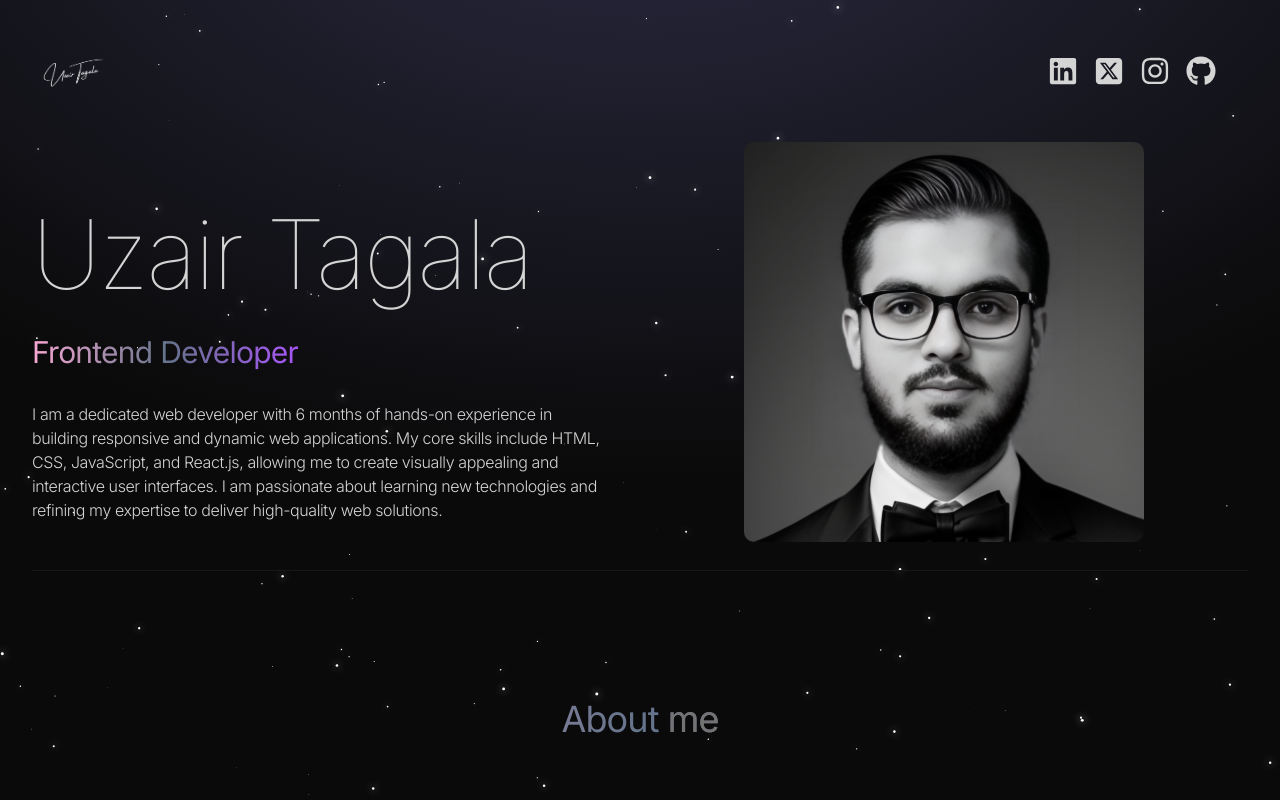
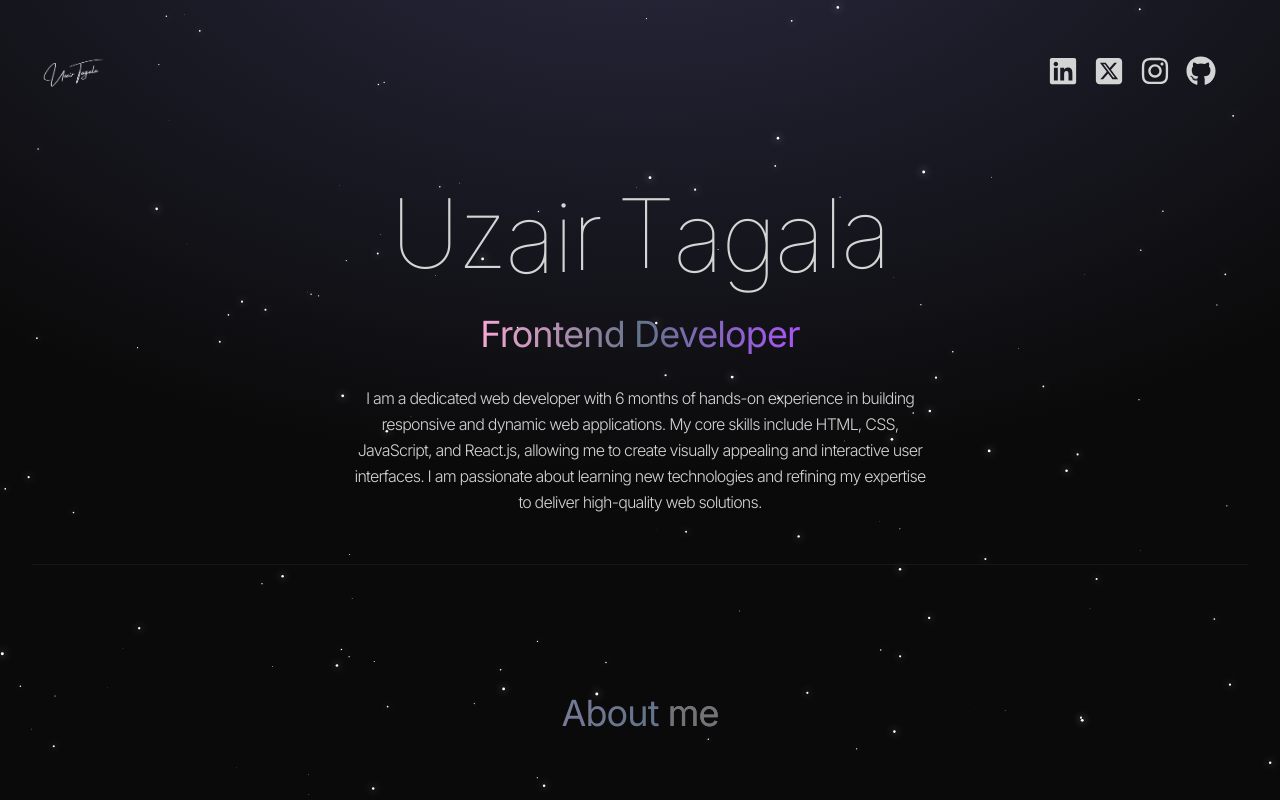
Before and after one commit to Uxiar/portfolio, a React (Vite) app: page / in a window 1280 px wide. Shown: the top 800 px of the page. Built offline with nearby package versions, Linux system fonts and the light colour scheme.

Commit message:
changes in hero section

```diff
--- a/src/components/Hero.jsx
+++ b/src/components/Hero.jsx
@@ -1,54 +1,190 @@
-import React from 'react';
-import { HERO_CONTENT } from '../assests/constant';
-import profilePic from "../assests/profile.png";
-import { motion } from 'framer-motion';
+import React from "react";
+import { HERO_CONTENT } from "../assests/constant";
+import { motion } from "framer-motion";
 
 const Hero = () => {
   return (
-        <div className='border-b border-neutral-900 pb-4 lg:mb-32'>
-            <div className='flex flex-wrap '>
+    <div className="border-b border-neutral-900 pb-4 lg:mb-32">
+      <div className="flex flex-wrap">
+        <div className="w-full">
+          <div className="flex flex-col items-center text-center justify-center">
+            <motion.h1
+              initial={{ opacity: 0, y: -20 }}
+              animate={{ opacity: 1, y: 0 }}
+              transition={{ duration: 0.8 }}
+              className="text-4xl lg:text-8xl pb-8 lg:mt-8 font-thin tracking-tight flex"
+            >
+              <motion.div
+                initial={{ y: 5 }}
+                animate={{ y: [5, -5] }}
+                transition={{
+                  duration: 2.5,
+                  ease: "linear",
+                  repeat: Infinity,
+                  repeatType: "reverse",
+                }}
+              >
+                <p className="text-center mt-3">U</p>
+              </motion.div>
 
-                <div className='w-full lg:w-1/2'>
-                    <div className='flex flex-col items-center lg:items-start'>
-                        <motion.h1
-                            initial={{ x: -100, opacity: 0 }}
-                            animate={{ x: 0, opacity: 1 }}
-                            transition={{ duration: 0.5, delay: 0 }}
-                            className='text-4xl lg:text-8xl pb-8 lg:mt-16 font-thin tracking-tight'>
-                            Uzair Tagala
+              <motion.div
+                initial={{ y: 5 }}
+                animate={{ y: [5, -5] }}
+                transition={{
+                  duration: 2.5,
+                  ease: "linear",
+                  repeat: Infinity,
+                  repeatType: "reverse",
+                }}
+              >
+                <p className="text-center mt-3">z</p>
+              </motion.div>
+
+              <motion.div
+                initial={{ y: 5 }}
+                animate={{ y: [5, -5] }}
+                transition={{
+                  duration: 3,
+                  ease: "linear",
+                  repeat: Infinity,
+                  repeatType: "reverse",
+                }}
+              >
+                <p className="text-center mt-3">a</p>
+              </motion.div>
+
+              <motion.div
+                initial={{ y: 5 }}
+                animate={{ y: [5, -5] }}
+                transition={{
+                  duration: 3.5,
+                  ease: "linear",
+                  repeat: Infinity,
+                  repeatType: "reverse",
+                }}
+              >
+                <p className="text-center mt-3">i</p>
+              </motion.div>
+
+              <motion.div
+                initial={{ y: 5 }}
+                animate={{ y: [5, -5] }}
+                transition={{
+                  duration: 4,
+                  ease: "linear",
+                  repeat: Infinity,
+                  repeatType: "reverse",
+                }}
+              >
+                <p className="text-center mt-3">r</p>
+              </motion.div>
+
+              <motion.div
+                initial={{ y: 5 }}
+                animate={{ y: [5, -5] }}
+                transition={{
+                  duration: 4.5,
+                  ease: "linear",
+                  repeat: Infinity,
+                  repeatType: "reverse",
+                }}
+              >
+                <p className="text-center mt-3 ml-4">T</p>
+              </motion.div>
+
+              <motion.div
+                initial={{ y: 5 }}
+                animate={{ y: [5, -5] }}
+                transition={{
+                  duration: 3.5,
+                  ease: "linear",
+                  repeat: Infinity,
+                  repeatType: "reverse",
+                }}
+              >
+                <p className="text-center mt-3">a</p>
+              </motion.div>
+
+              <motion.div
+                initial={{ y: 5 }}
+                animate={{ y: [5, -5] }}
+                transition={{
+                  duration: 3.5,
+                  ease: "linear",
+                  repeat: Infinity,
+                  repeatType: "reverse",
+                }}
+              >
+                <p className="text-center mt-3">g</p>
+              </motion.div>
+
+              <motion.div
+                initial={{ y: 5 }}
+                animate={{ y: [5, -5] }}
+                transition={{
+                  duration: 3.5,
+                  ease: "linear",
+                  repeat: Infinity,
+                  repeatType: "reverse",
+                }}
+              >
+                <p className="text-center mt-3">a</p>
+              </motion.div>
+
+              <motion.div
+                initial={{ y: 5 }}
+                animate={{ y: [5, -5] }}
+                transition={{
+                  duration: 2.5,
+                  ease: "linear",
+                  repeat: Infinity,
+                  repeatType: "reverse",
+                }}
+              >
+                <p className="text-center mt-3">l</p>
+              </motion.div>
+
+              <motion.div
+                initial={{ y: 5 }}
+                animate={{ y: [5, -5] }}
+                transition={{
+                  duration: 2.5,
+                  ease: "linear",
+                  repeat: Infinity,
+                  repeatType: "reverse",
+                }}
+              >
+                <p className="text-center mt-3">a</p>
+              </motion.div>
             </motion.h1>
+
             <motion.span
-                            initial={{ x: -100, opacity: 0 }}
-                            animate={{ x: 0, opacity: 1 }}
-                            transition={{ duration: 0.5, delay: 0.3 }}
-                            className='text-3xl bg-gradient-to-r from-pink-300 via-slate-500 to-purple-500 bg-clip-text tracking-tight text-transparent'>
+              initial={{ opacity: 0 }}
+              animate={{ opacity: 1 }}
+              transition={{ duration: 0.8, delay: 0.3 }}
+              className="text-3xl lg:text-4xl bg-gradient-to-r from-pink-300 via-slate-500 to-purple-500 bg-clip-text tracking-tight text-transparent"
+            >
               Frontend Developer
             </motion.span>
+
             <motion.p
-                            initial={{ x: -100, opacity: 0 }}
-                            animate={{ x: 0, opacity: 1 }}
-                            transition={{ duration: 0.5, delay: 0.6 }}
-                            className='py-6 my-2 max-w-xl font-light tracking-tight'>
+              initial={{ y: 5 }}
+              animate={{ y: [5, -5] }}
+              transition={{
+                duration: 2.5,
+                ease: "linear",
+                repeat: Infinity,
+                repeatType: "reverse",
+              }}
+              className="py-6 my-2 max-w-xl font-light tracking-tighter leading-relaxed"
+            >
               {HERO_CONTENT}
             </motion.p>
           </div>
         </div>
-
-                <div className='w-full lg:w-1/2'>
-                    <div className='flex justify-center'>
-                        <motion.img
-                            initial={{ x: 100, opacity: 0 }}
-                            animate={{ x: 0, opacity: 1 }}
-                            transition={{ duration: 0.8, delay: 1 }}
-                            src={profilePic}
-                            alt="Tagala Uzair"
-                            className='rounded-[10px]'/>
-                    </div>
-                </div>
-
       </div>
     </div>
   );
-}
+};
 
 export default Hero;
```
Also changed, not shown: src/assests/profile.png (deleted). Lines whose indentation alone changed are shown as unchanged.
